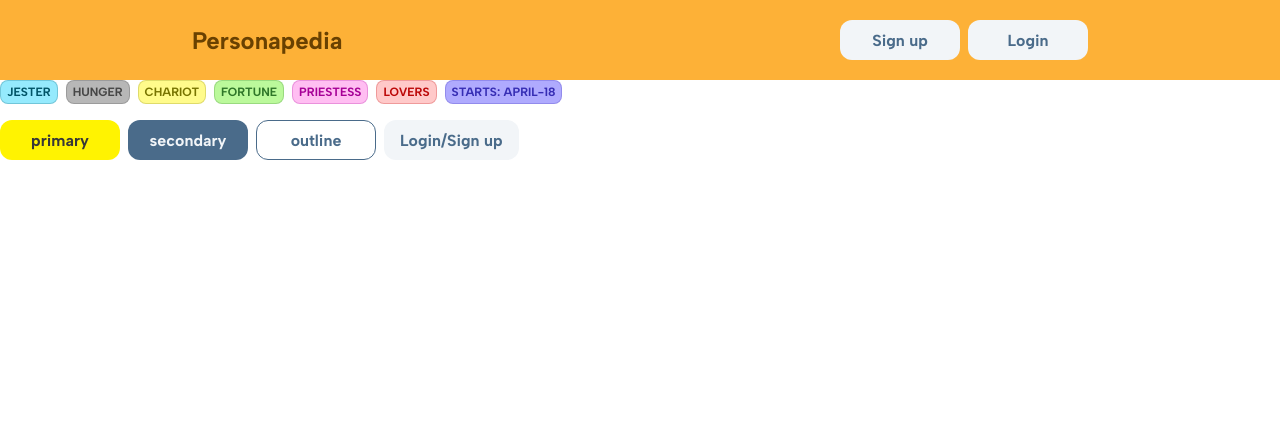
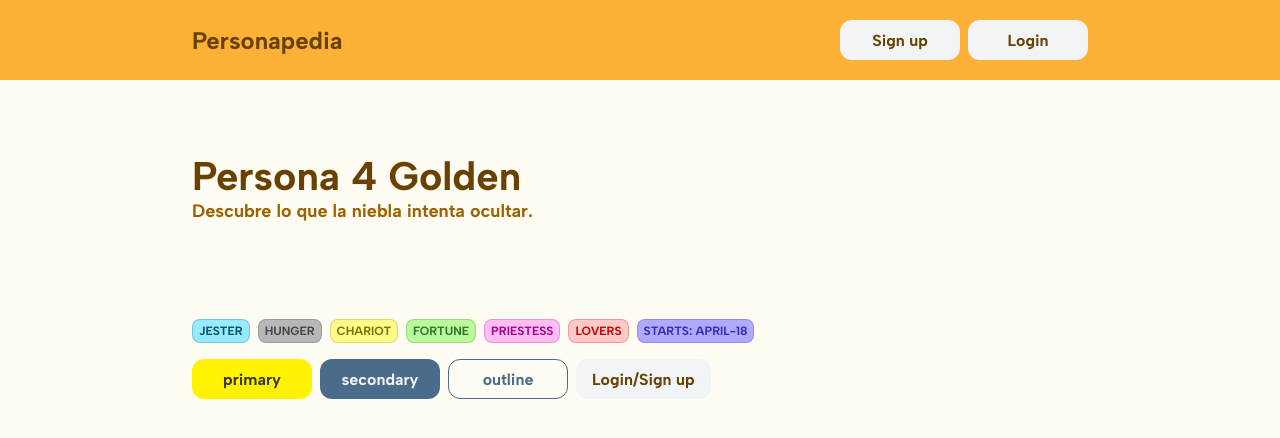
Before and after one commit to Daniel-R30/Personapedia, a React (Vite) app in the folder personapedia-web/: page / in a window 1280 px wide. Shown: the top 438 px of the page. Built offline with nearby package versions, Linux system fonts and the light colour scheme.

Commit message:
Fixed styles

```diff
--- a/personapedia-web/src/App.jsx
+++ b/personapedia-web/src/App.jsx
@@ -3,12 +3,16 @@
 import Tag from './components/Tag'
 
 import './styles/style.css'
+import SocialLinksList from './views/SocialLinksList'
+import ViewLayout from './views/ViewLayout'
 
 function App () {
 
     return (
         <>
             <Header />
+            <SocialLinksList />
+            <ViewLayout>
                 <div className='column-group'>
                     <div className='row-group'>
                         <Tag type='jester' />
@@ -27,6 +31,7 @@
                         <Button type='header' text='Login/Sign up' />
                     </div>
                 </div>
+            </ViewLayout>
         </>
     )
 }
--- a/personapedia-web/src/components/Header.jsx
+++ b/personapedia-web/src/components/Header.jsx
@@ -4,7 +4,7 @@
 const Header = () => {
   return (
     <div className='header'>
-        <h1>Personapedia</h1>
+        <h2>Personapedia</h2>
         <div className='row-group'>
             <Button type='header' text='Sign up' />
             <Button type='header' text='Login' />
--- a/personapedia-web/src/components/Tag.jsx
+++ b/personapedia-web/src/components/Tag.jsx
@@ -2,7 +2,7 @@
 
 const Tag = ({ type, date }) => {
     return (
-        <div className={ `tag ${ type }` } >{ type === 'date' ? `STARTS: ${ date.toUpperCase() }` : type.toUpperCase() }</div>
+        <div className={ `tag tag-${ type }` } >{ type === 'date' ? `STARTS: ${ date.toUpperCase() }` : type.toUpperCase() }</div>
     )
 }
 
--- a/personapedia-web/src/styles/button.css
+++ b/personapedia-web/src/styles/button.css
@@ -32,5 +32,5 @@
 
 .button-header{
     background-color: #F2F5F8;
-    color: #4A6B8A;
+    color: var(--title-text-color);
 }
--- a/personapedia-web/src/styles/style.css
+++ b/personapedia-web/src/styles/style.css
@@ -1,4 +1,5 @@
 * {
+    margin: 0;
 	font-family: 'Albert Sans', sans-serif;
 	font-optical-sizing: auto;
 	font-style: normal;
@@ -7,28 +8,49 @@
 
 :root{
     --primary-color: #FDB137;
+    --main-bg-color: #FEFCF3;
+
     --title-text-color: #694101;
-}
-
-
-html,body{
-    margin: 0;
+    --subtitle-text-color: #9E6202;
+    --main-text-color: #5A6470;
 }
 
 .row-group {
 	display: flex;
+    flex-wrap: wrap;
 	gap: 8px;
 }
 
 .column-group {
 	display: flex;
+    flex-wrap: wrap;
 	flex-direction: column;
 	gap: 16px;
 }
+html{
+    background-color: var(--main-bg-color);
+}
 
 h1 {
-	margin: 0;
+	font-size: 40px;
+	font-weight: bold;
+    color: var(--title-text-color);
+}
+
+h2{
 	font-size: 24px;
 	font-weight: bold;
     color: var(--title-text-color);
 }
+
+h3{
+    font-size: 18px;
+	font-weight: bold;
+    color: var(--subtitle-text-color);
+}
+
+p{
+    font-size: 16px;
+	font-weight: bold;
+    color: var(--main-text-color);
+}
--- a/personapedia-web/src/styles/tag.css
+++ b/personapedia-web/src/styles/tag.css
@@ -1,50 +1,52 @@
 .tag{
     width: fit-content;
+    height: fit-content;
     font-size: 12px;
     font-weight: bold;
     padding: 4px 6px;
     border-radius: 8px;
     border: solid;
     border-width: 1px;
+    white-space: nowrap;
 }
 
-.jester{
+.tag-jester{
     background-color: #95EAFD;
     border-color: #0054673D;
     color: #005467;
 }
 
-.hunger{
+.tag-hunger{
     background-color: #B7B7B7;
     border-color: #4646463D;
     color: #464646;
 }
 
-.chariot{
+.tag-chariot{
     background-color: #FFFB8B;
     border-color: #7874003D;
     color: #787400;
 }
 
-.fortune{
+.tag-fortune{
     background-color: #BBF99B;
     border-color: #2F76293d;
     color: #2F7629;
 }
 
-.priestess{
+.tag-priestess{
     background-color: #FFBEF2;
     border-color: #A600963d;
     color: #A60096;
 }
 
-.lovers{
+.tag-lovers{
     background-color: #FFC9C9;
     border-color: #BC08083d;
     color: #BC0808;
 }
 
-.date{
+.tag-date{
     background-color: #AFAAFE;
     border-color: #362DB43d;
     color: #362DB4;
--- /dev/null
+++ b/personapedia-web/src/styles/view.css
@@ -0,0 +1,10 @@
+.view{
+    width: 100%;
+    height: 100%;
+    padding: 25px 15%;
+    padding-top: 72px;
+
+    display: flex;
+    flex-direction: column;
+    gap: 24;
+}
--- /dev/null
+++ b/personapedia-web/src/views/SocialLinksList.jsx
@@ -0,0 +1,14 @@
+import React from 'react'
+import ViewLayout from './ViewLayout'
+
+const SocialLinksList = () => {
+  return (
+    <ViewLayout>
+        <h1>Persona 4 Golden</h1>
+        <h3>Descubre lo que la niebla intenta ocultar.</h3>
+
+    </ViewLayout>
+  )
+}
+
+export default SocialLinksList
--- /dev/null
+++ b/personapedia-web/src/views/ViewLayout.jsx
@@ -0,0 +1,11 @@
+import '../styles/view.css'
+
+const ViewLayout = ({ children }) => {
+  return (
+    <section className='view'>
+        { children }
+    </section>
+  )
+}
+
+export default ViewLayout
```
Also changed, not shown: personapedia-web/src/components/socialLinkCard/socialLinkCard.jsx (added). Lines whose indentation alone changed are shown as unchanged.
